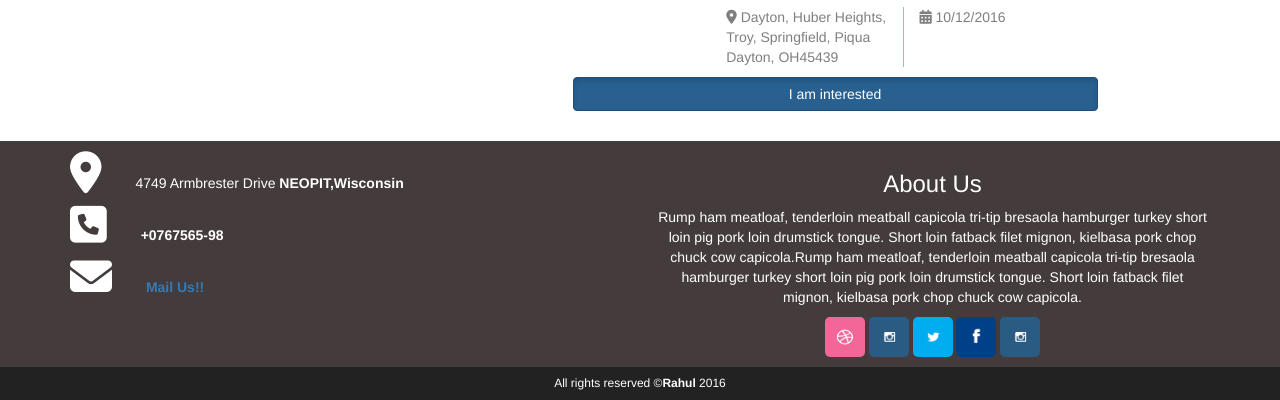
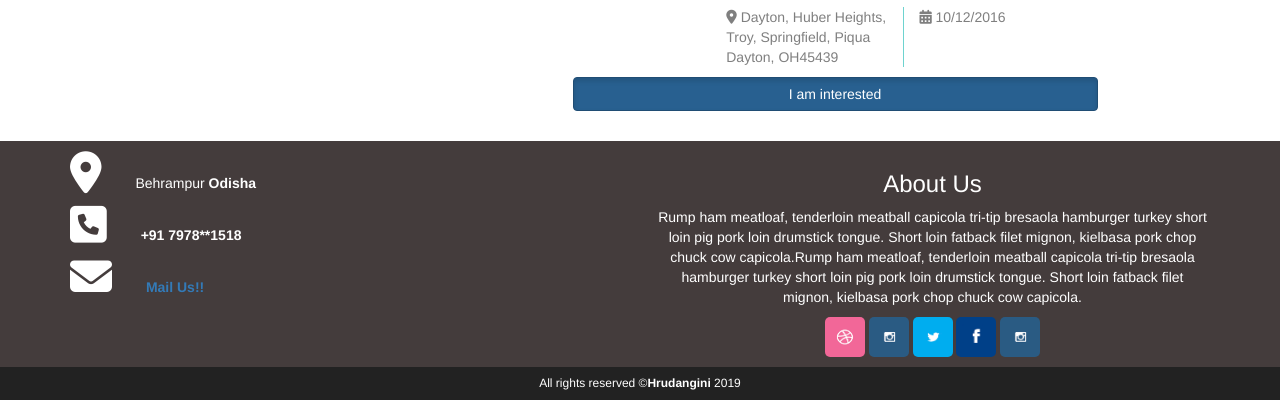
Before and after one commit to ginigit7/gini_msd7, a plain HTML site: page aboutus.html in a window 1280 px wide. Shown: the part 1692-2092 px from the top of the page. Drawn offline with nearby package versions, Linux system fonts and the light colour scheme.

Commit message:
2nd commit

```diff
--- a/aboutus.html
+++ b/aboutus.html
@@ -234,15 +234,15 @@
                     <p>
                         <i class="fa fa-map-marker fa-3x" aria-hidden="true"></i>
                         <span>
-                            4749 Armbrester Drive
+                            Behrampur
 
-                            <b>NEOPIT,Wisconsin</b>
+                            <b>Odisha</b>
                         </span>
                     </p>
                     <p>
                         <i class="fa fa-phone-square fa-3x" aria-hidden="true"></i>
                         <span>
-                            <b>+0767565-98</b>
+                            <b>+91 7978**1518</b>
                         </span>
 
                     </p>
@@ -269,7 +269,7 @@
             </div>
         </div>
         <div class="container-fluid copyright text-center">
-            <h6>All rights reserved &copy;<b>Rahul</b> 2016</h6>
+            <h6>All rights reserved &copy;<b>Hrudangini</b> 2019</h6>
         </div>
     </footer>
 
```
Also changed, not shown: activitydetails.html (+4 -4 lines), allactivity.html (+4 -4 lines), index.html (+4 -4 lines), mission.html (+4 -4 lines), newevent.html (+4 -4 lines), profile.html (+4 -4 lines), service.html (+4 -4 lines), signup.html (+4 -4 lines).
